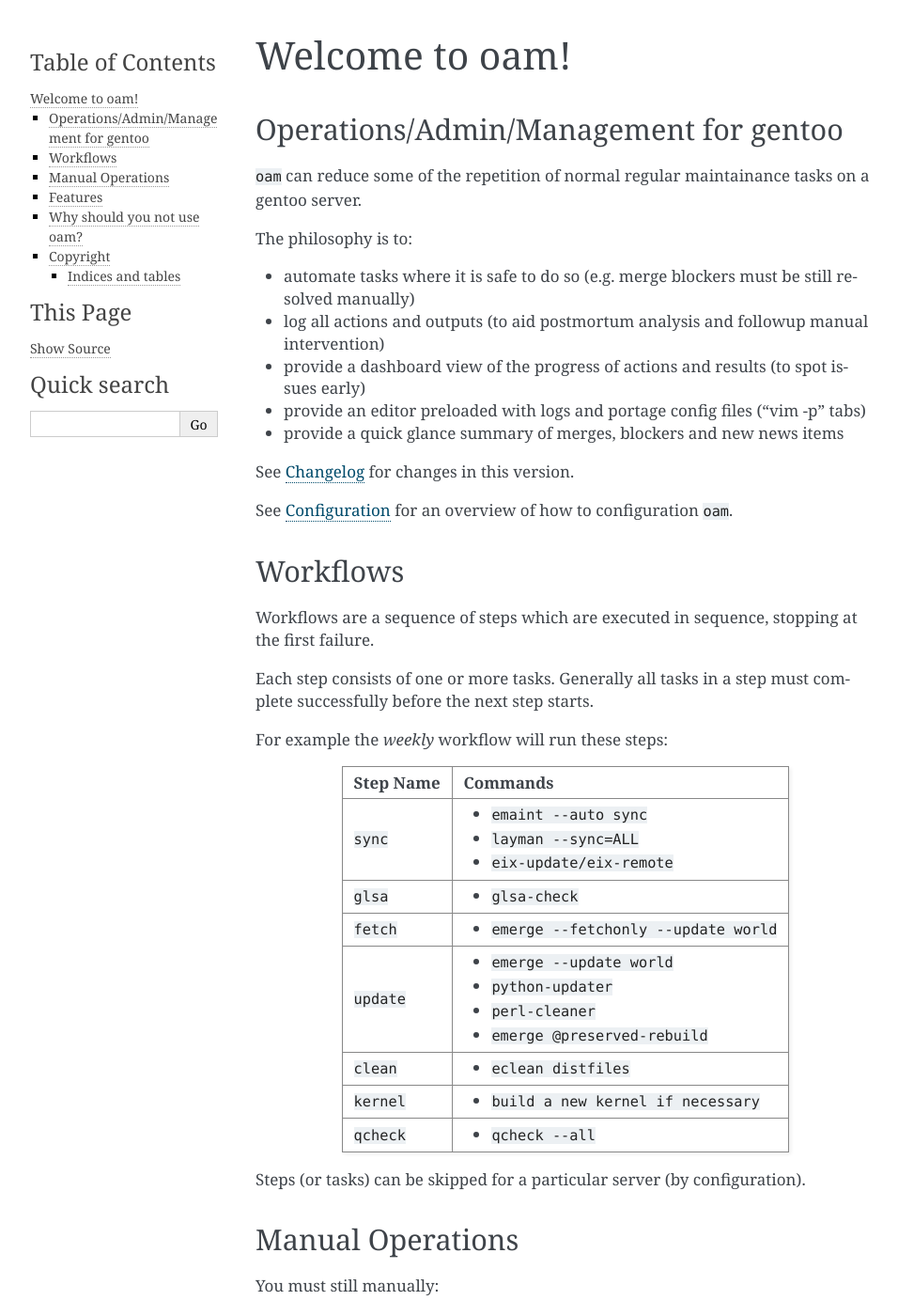
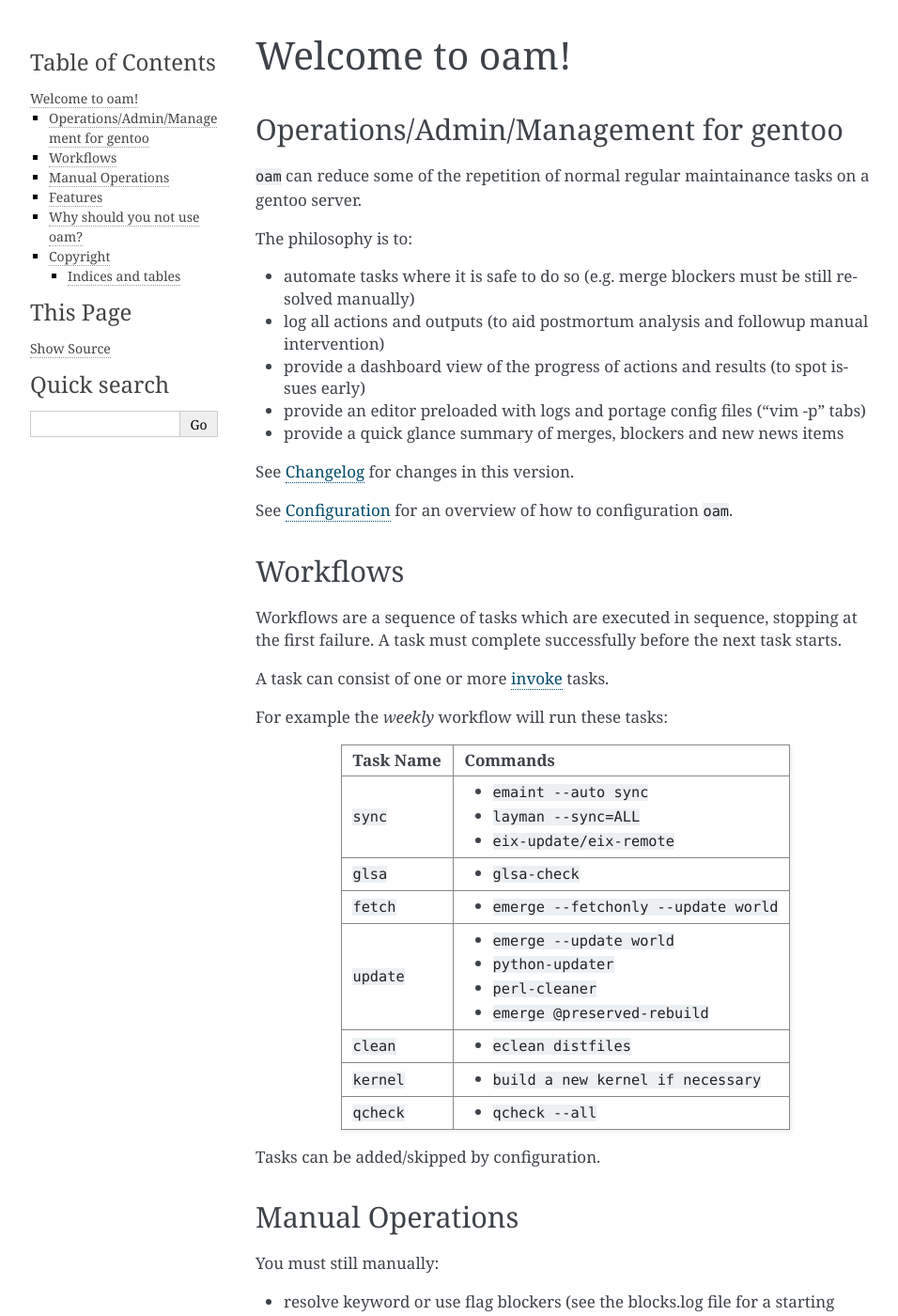
Before and after one commit to lmiphay/oam, a Sphinx documentation site: the page built from docs/source/index.rst, in a window 1280 px wide and 1400 px high. Shown: the whole window at 94% size, without its empty margins (148-1104 px from the left). Built offline with Sphinx 7.4.7, drawn with Linux system fonts in a browser that asks for light colours.

Commit message:
steps are now tasks

```diff
--- a/docs/source/config.rst
+++ b/docs/source/config.rst
@@ -53,7 +53,7 @@
 
     $ oam inv -l | grep skel
      'skel.skel': ['skel'],
-    $ oam step skel
+    $ oam task skel
     hello world
 
     $
--- a/docs/source/index.rst
+++ b/docs/source/index.rst
@@ -28,16 +28,16 @@
 Workflows
 ---------
 
-Workflows are a sequence of steps which are executed in sequence, stopping
-at the first failure.
+Workflows are a sequence of tasks which are executed in sequence, stopping
+at the first failure. A task must complete successfully before the next
+task starts.
 
-Each step consists of one or more tasks. Generally all tasks in a step must
-complete successfully before the next step starts.
+A task can consist of one or more `invoke <http://www.pyinvoke.org/>`_ tasks.
 
-For example the `weekly` workflow will run these steps:
+For example the `weekly` workflow will run these tasks:
 
 +------------+-----------------------------------------+
-| Step Name  | Commands                                |
+| Task Name  | Commands                                |
 +============+=========================================+
 | ``sync``   | -  ``emaint --auto sync``               |
 |            | -  ``layman --sync=ALL``                |
@@ -59,7 +59,7 @@
 | ``qcheck`` | - ``qcheck --all``                      |
 +------------+-----------------------------------------+
 
-Steps (or tasks) can be skipped for a particular server (by configuration).
+Tasks can be added/skipped by configuration.
 
 Manual Operations
 -----------------
```
Also changed, not shown: README.md (+2 -4 lines), 1 other file.
